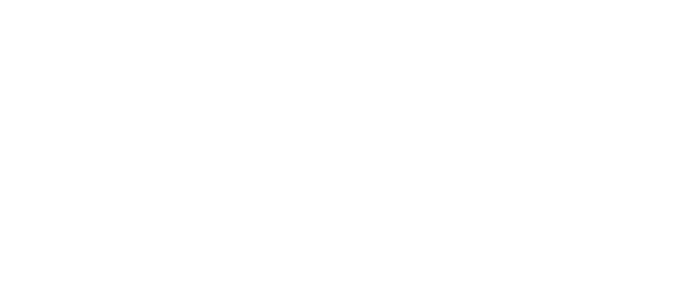
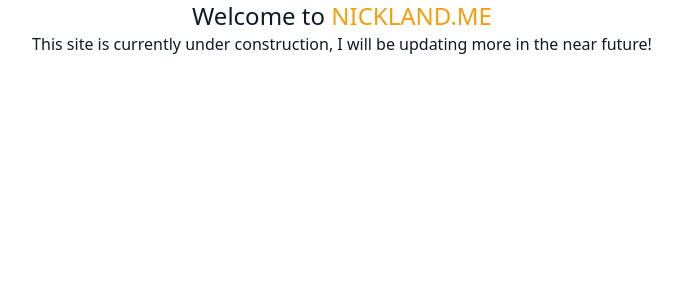
Before and after one commit to ndland/nickland.me, a Next.js app: page / in a window 1280 px wide. Shown: the top 300 px of the page, without its empty margins (298-980 px from the left). Built offline with nearby package versions, Linux system fonts and the light colour scheme.

Commit message:
🐛  fix the build
* Add some content to the main page

```diff
--- a/pages/index.tsx
+++ b/pages/index.tsx
@@ -5,10 +5,20 @@
   return (
     <>
       <Head>
-        <title>Create Next App</title>
+        <title>Nickland.me</title>
         <meta name="description" content="Generated by create next app" />
         <link rel="icon" href="/favicon.ico" />
       </Head>
+      <div className="container text-center">
+        <h1 className="text-2xl text-gray-900">
+          Welcome to{" "}
+          <span className="uppercase text-yellow-500">Nickland.me</span>
+        </h1>
+        <p className="text-gray-900">
+          This site is currently under construction, I will be updating more in
+          the near future!
+        </p>
+      </div>
     </>
   );
 };
```
Also changed, not shown: 1 other file (tests, documents, lock files or other folders).
